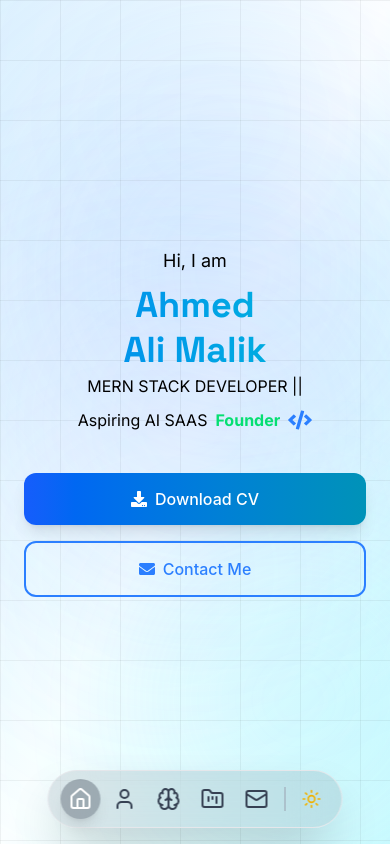
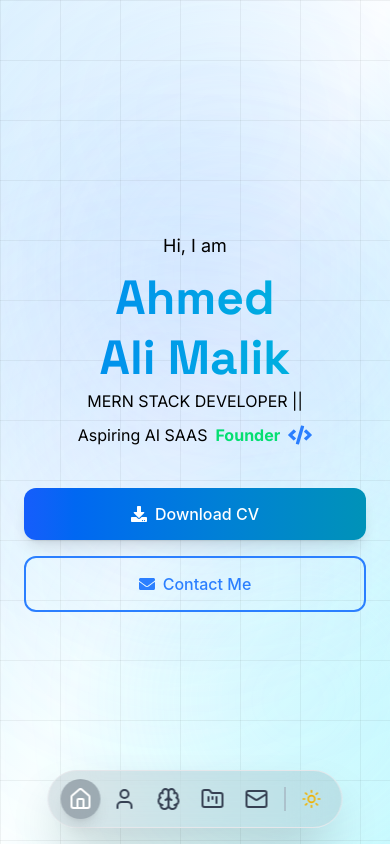
Before and after one commit to ahmed0-17/Portfolio, a React (Vite) app: page / in a window 390 px wide. Built offline with nearby package versions, Linux system fonts and the light colour scheme.

Commit message:
edit certificate links

```diff
--- a/src/components/Home.jsx
+++ b/src/components/Home.jsx
@@ -32,8 +32,8 @@ function Home() {
 
             <h1
   className={`
-    heading-font  mt-2 font-bold leading-tight
-    text-4xl sm:text-5xl md:text-6xl lg:text-7xl
+    heading-font  mt-2 font-extrabold leading-tight
+    text-5xl sm:text-6xl md:text-6xl lg:text-7xl
     bg-[length:300%_300%]
     animate-gradient duration-75
     ${
--- a/src/data/certifications.js
+++ b/src/data/certifications.js
@@ -23,7 +23,7 @@ export const Certifications = [
     issuer: "Cisco Networking Academy",
     issueDate: "2025-09-22",
     expirationDate: "-",
-    verificationLink: "public/certifications/Python_Essentials_1_certificate_malikalihyd123-gmail-com_ff24ba49-3c20-4f13-83fa-daee8e79a6c9.pdf",
+    verificationLink: "../certifications/Python_Essentials_1_certificate_malikalihyd123-gmail-com_ff24ba49-3c20-4f13-83fa-daee8e79a6c9.pdf",
   },
    {
     id: 3,
@@ -33,7 +33,7 @@ export const Certifications = [
     issuer: "Cisco Networking Academy",
     issueDate: "2025-08-24",
     expirationDate: "-",
-    verificationLink: "public/certifications/Introduction_to_Cybersecurity_certificate_malikalihyd123-gmail-com_6a0d3642-6ab7-41cc-8a97-9c0837ab49a8.pdf",
+    verificationLink: "../certifications/Introduction_to_Cybersecurity_certificate_malikalihyd123-gmail-com_6a0d3642-6ab7-41cc-8a97-9c0837ab49a8.pdf",
   },
    {
     id: 4,
@@ -43,7 +43,7 @@ export const Certifications = [
     issuer: "Coursera",
     issueDate: "2025-09-07",
     expirationDate: "-",
-    verificationLink: "public/certifications/Coursera GR9561XH28QZ.pdf",
+    verificationLink: "../certifications/Coursera GR9561XH28QZ.pdf",
   },
   {
     id: 5,
@@ -53,6 +53,6 @@ export const Certifications = [
     issuer: "Cousera",
     issueDate: "2025-08-05",
     expirationDate: "-",
-    verificationLink: "public/certifications/GOOGLE PROMPTING ESSENTIALS.pdf ",
+    verificationLink: "../certifications/GOOGLE PROMPTING ESSENTIALS.pdf ",
   },
 ]
```
